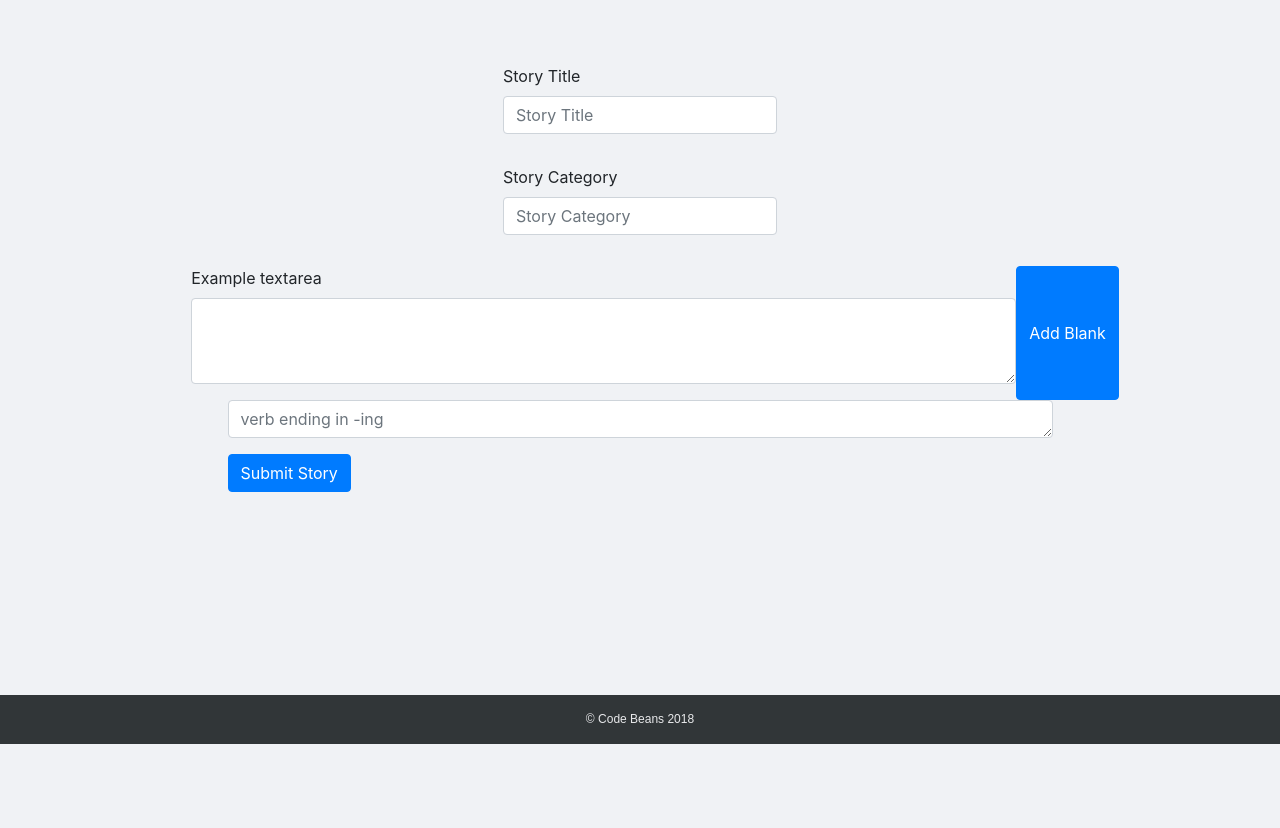
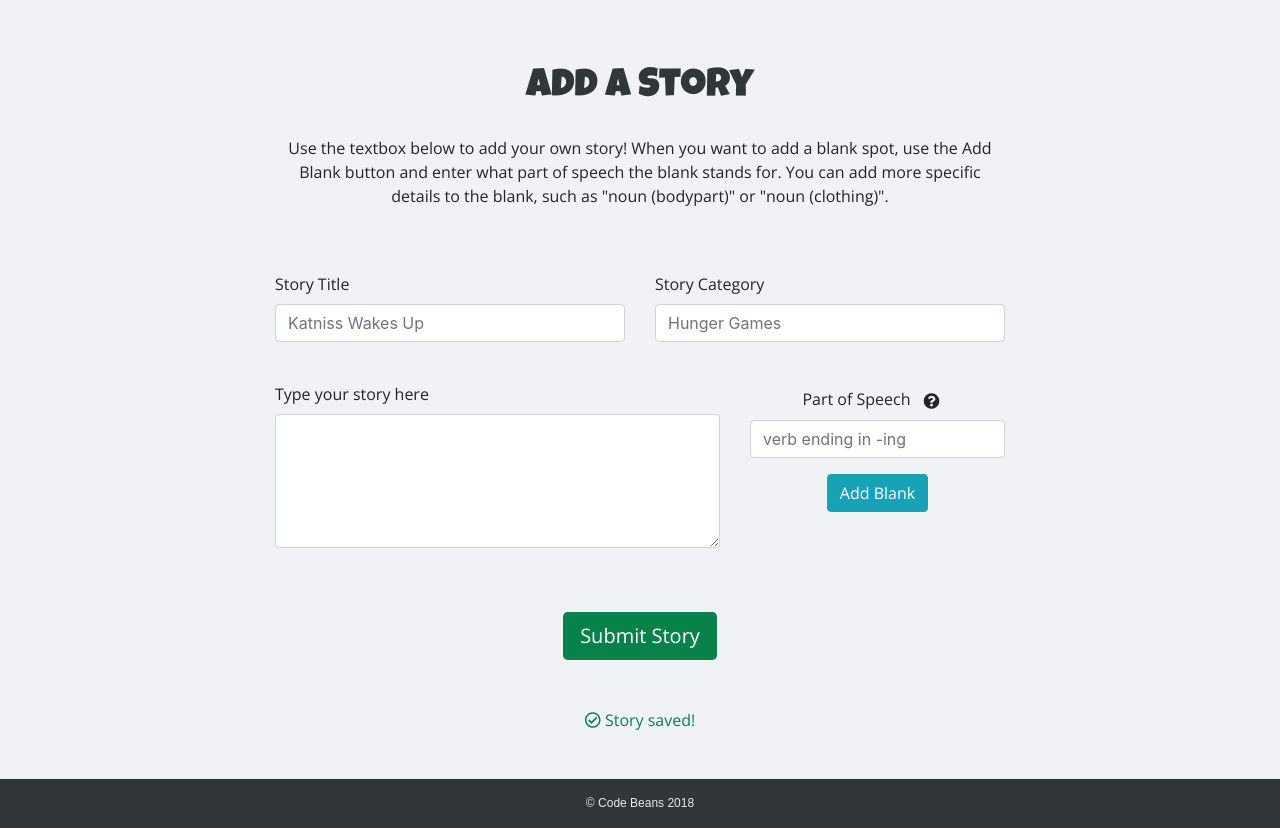
Before and after one commit to vleague2/req.libs, a Node server app: a page that uses views/userCreated.handlebars in a window 1280 px wide. Shown: the part 56-884 px from the top of the page. Before the commit the page ends 800 px from the top, so only its background shows below. Run offline with Node 20, Linux system fonts and the light colour scheme; some libraries are stand-ins or nearby versions.

Commit message:
styled create mode page

```diff
--- a/public/css/style.css
+++ b/public/css/style.css
@@ -125,7 +125,7 @@ html {
 }
 
 
-/* styling the user input page so that the spacing is nice */
+/* styling forms so that the spacing is nice */
 
 .form-control {
     margin-bottom: 15px;
@@ -133,14 +133,18 @@ html {
 
 
 /* styling for the notification that the story's been saved */
-#saved-story {
+.saved-story {
     color: #09814A;
     font-family: 'Open Sans', sans-serif;
 }
 
 
-/* profile page saved stories container */
+/* containers that need padding to accommodate footer */
 #profile-container {
+    padding-bottom: 80px;
+}
+
+#create-mode-container {
     padding-bottom: 80px;
 }
 
--- a/public/js/user-created.js
+++ b/public/js/user-created.js
@@ -72,6 +72,7 @@ $("#submit-story").click( function (){
         success: function (data) {
             console.log('i sent the data')
             console.log(data);
+            $("#append-to").append("<p class='saved-story'><i class='far fa-check-circle'></i> Story saved!</p>")
         }
     });
 
--- a/views/story.handlebars
+++ b/views/story.handlebars
@@ -15,7 +15,7 @@
 
     <div class="row mt-5 mb-5">
         <div class="col-sm-12 text-center">
-            <p id="saved-story"><i class="far fa-check-circle"></i> Story saved automatically! </p>
+            <p class="saved-story"><i class="far fa-check-circle"></i> Story saved automatically! </p>
         </div>
     </div>
 
--- a/views/userCreated.handlebars
+++ b/views/userCreated.handlebars
@@ -1,43 +1,123 @@
-
+ <div class="container" id="create-mode-container">
+    <div class="row justify-content-center">
+        <div class="col-sm-8 text-center">
+            <h1 class="title">Add A Story</h1>
+            <p class="label-font mt-4">Use the textbox below to add your own story! When you want to add a blank spot, use the Add Blank button and enter what part of speech the blank stands for. You can add more specific details to the blank, such as "noun (bodypart)" or "noun (clothing)".</p>
+        </div>
+    </div>
     <form>
-    <div class="container">
-
-        <div class="row justify-content-center">
+        <div class="row mt-5">
+            <div class="col-sm-4 offset-sm-2">
                 <div class="form-group">
-                <label for="story-title">Story Title</label>
-                <input type="text" class="form-control" id="story-title" placeholder="Story Title">
+                    <label for="story-title" class="label-font">Story Title</label>
+                    <input type="text" class="form-control" id="story-title" placeholder="Katniss Wakes Up">
                 </div>
             </div>
 
-        <div class="row justify-content-center">
+            <div class="col-sm-4">
                 <div class="form-group">
-                <label for="story-category">Story Category</label>
-                <input type="text" class="form-control" id="story-category" placeholder="Story Category">
+                    <label for="story-category" class="label-font">Story Category</label>
+                    <input type="text" class="form-control" id="story-category" placeholder="Hunger Games">
+                </div>
             </div>
         </div>
 
-        <div class="row justify-content-center ">
-            <div class="col-sm-9 justify-content-center">
+        <div class="row mt-4 mb-5">
+            <div class="col-sm-5 offset-sm-2">
                 <div class="form-group">
-                    <label for="exampleFormControlTextarea1">Example textarea</label>
-                    <textarea class="form-control" id="add-story-parts" rows="3"></textarea>
+                    <label for="add-story-parts" class="label-font">Type your story here</label>
+                    <textarea class="form-control" id="add-story-parts" rows="5"></textarea>
                 </div>
             </div>
-            <div class="row">
-                <button type="button" id="add-speech-part" class="btn btn-primary">Add Blank</button>
+
+            <div class="col-sm-3 text-center">
+                <div class="form-group">
+                    <label for="catch-speech" class="label-font">Part of Speech</label><span class="btn" data-toggle="modal" data-target=".modal"><i class="fas fa-question-circle"></i></span>
+
+                    <input type="text" class="form-control" id="catch-speech" placeholder="verb ending in -ing"></input>
+                </div>
+
+                <button type="button" id="add-speech-part" class="btn btn-info btn-font">Add Blank</button>
             </div>
         </div>
-        <div>
-            <div class="row justify-content-center">
-                <div class="col-sm-9 justify-content-center">
-                <div class="form-group">
 
-                    <textarea class="form-control" id="catch-speech"  rows="1" placeholder="verb ending in -ing"></textarea>
+        <div class="row mt-5 pb-5">
+            <div class="col-sm-8 offset-sm-2 text-center">
+                <button type="button" id="submit-story" class="btn btn-lg greenBtn">Submit Story</button>
             </div>
-                <button type="button" id="submit-story" class="btn btn-primary">Submit Story</button>
+        </div>
+
+        <div class="row">
+            <div class="col-sm-8 offset-sm-2 text-center" id="append-to">
+                <p class="saved-story"><i class='far fa-check-circle'></i> Story saved!</p>
+            </div>
+        </div>
+
+        {{!-- capturing and passing in username variable from server --}}
+        <span id="username" data-id="{{username}}"></span>
+    </form>
+
+
+    <!-- Modal for parts of speech -->
+    <div class="modal fade" tabindex="-1" role="dialog" aria-labelledby="myLargeModalLabel" aria-hidden="true">
+        <div class="modal-dialog modal-lg">
+            <div class="modal-content">
+                <div class="modal-header">
+                    <h1 class="modal-title">Parts of Speech</h1>
+                    <button type="button" class="close" data-dismiss="modal" aria-label="Close">
+                    <span aria-hidden="true">&times;</span>
+                    </button>
+                </div>
+                <div class="modal-body">
+
+                    <div class="row">
+                        <div class="col-sm-6">
+                            <p>A <b>noun</b> is a word that denotes a person, place, or thing. In a sentence, nouns answer the questions who and what.</p>
+                            <ul>
+                                <li>Example 1: The <i>dog</i> ran after the ball.</li>
+                                <li>Example 2: I have an <i>apple</i> for lunch.</li>
+                                <li>Example 3: My living room has a <i>lamp</i>.</li>
+                            </ul>
+
+                        </div>
+                        <div class="col-sm-6">
+                            <p>An <b>adjective</b> is a word that modifies, or describes, a noun or pronoun.</p>
+                            <ul>
+                                <li>Example 1: We live in the <i>red</i> brick house.</li>
+                                <li>Example 2: She is <i>tall</i> for her age.</li>
+                                <li>Example 3: A cat’s litter box is <i>stinky</i>.</li>
+                            </ul>
+                        </div>
+                    </div>
+
+                    <div class="row mt-5">
+                        <div class="col-sm-6">
+                            <p>A <b>verb</b> is a word that denotes action, or a state of being, in a sentence.</p>
+                            <ul>
+                                <li>Example 1: The cat <i>runs</i> away frequently.</li>
+                                <li>Example 2: I like to <i>eat</i> apples for lunch.</li>
+                                <li>Example 3: My best friend <i>lives</i> far away.</li>
+                            </ul>
+                        </div>
+                        <div class="col-sm-6">
+                            <p>An <b>adverb</b> is a word that modifies, or further describies, a verb. (Many, though not all, adverbs end in -ly.)</p>
+                            <ul>
+                                <li>Example 1: She usually laughs very <i>loudly</i>.</li>
+                                <li>Example 2: "No, I don't like pasta," he said <i>sadly</i>.</li>
+                                <li>Example 3: We ran across the street very <i>quickly</i>.</li>
+                            </ul>
                         </div>
                     </div>
                 </div>
-    <span id="username" data-id="{{username}}"></span>
+
+                <div class="modal-footer">
+                    <button type="button" class="btn btn-secondary" data-dismiss="modal">Close</button>
                 </div>
-</form>
+            </div>
+        </div>
+    </div>
+
+
+
+
+</div>
```
Lines whose indentation alone changed are shown as unchanged.
